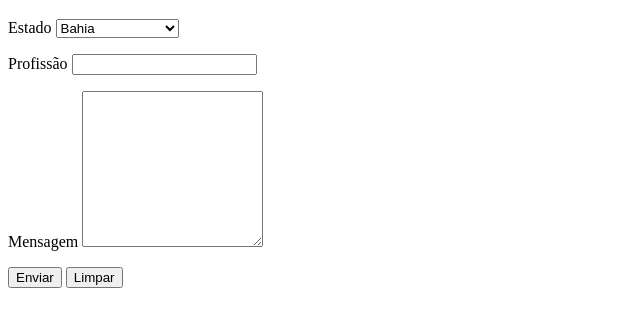
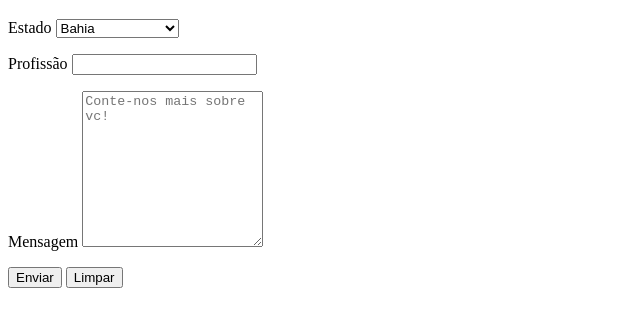
Before and after one commit to Kolactin/html-css, a plain HTML site: page exercicios/ex025/form007.html in a window 1280 px wide. Shown: the part 61-388 px from the top of the page, without its empty margins (0-640 px from the left). Drawn offline with Linux system fonts and the light colour scheme.

Commit message:
Update form007.html

```diff
--- a/exercicios/ex025/form007.html
+++ b/exercicios/ex025/form007.html
@@ -36,7 +36,7 @@
 
         <p>
             <label for="imsg">Mensagem</label>
-            <textarea name="msg" id="imsg" cols="20" rows="10"></textarea>
+            <textarea name="msg" id="imsg" cols="20" rows="10" placeholder="Conte-nos mais sobre vc!"></textarea>
         </p>
 
         <p>
```
